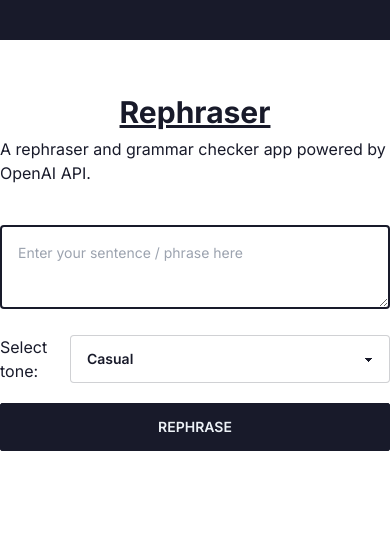
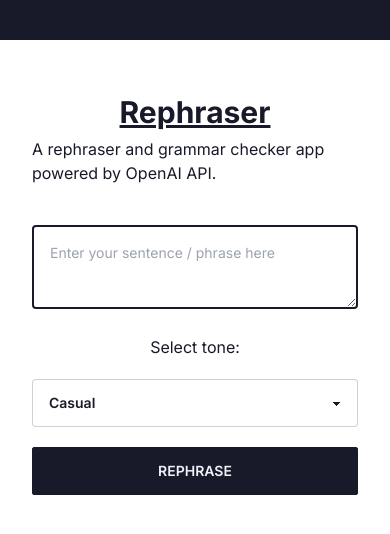
Before and after one commit to JohnPevien/rephraser, a Next.js app: page / in a window 390 px wide. Shown: the top 534 px of the page. Built offline with nearby package versions, Linux system fonts and the light colour scheme.

Commit message:
Mobile styles update

```diff
--- a/components/form/Select.tsx
+++ b/components/form/Select.tsx
@@ -11,7 +11,7 @@ export default function TextField({
 }: Props) {
   return (
     <select
-      className={`select select-bordered w-full max-w-xs ${className}`}
+      className={`select select-bordered w-full ${className}`}
       onChange={onChange}
       value={value}
     >
--- a/pages/index.tsx
+++ b/pages/index.tsx
@@ -72,7 +72,7 @@ export default function Home() {
         toastOptions={{ duration: 2000 }}
       />
       <div className='bg-neutral w-full h-10 md:h-20 mb-10'></div>
-      <div className='max-w-prose'>
+      <div className='max-w-prose px-8 md:px-0'>
         <div className='flex  flex-col items-center justify-start py-2'>
           <header className='mb-10 md:mb-16'>
             <h1 className='text-3xl font-bold underline leading-relaxed text-center'>
@@ -90,10 +90,10 @@ export default function Home() {
                 value={sentence}
               />
             </div>
-            <div className='flex flex-row justify-between gap-5 items-center'>
+            <div className='flex flex-col sm:flex-row justify-between gap-5 items-center'>
               <p>Select tone:</p>
               <Select
-                className='rounded'
+                className='rounded w-full max-w-full sm:max-w-xs'
                 onChange={(e) => setVibe(e.target.value)}
                 value={vibe}
                 options={['casual', 'friendly', 'professional', 'creative']}
```
